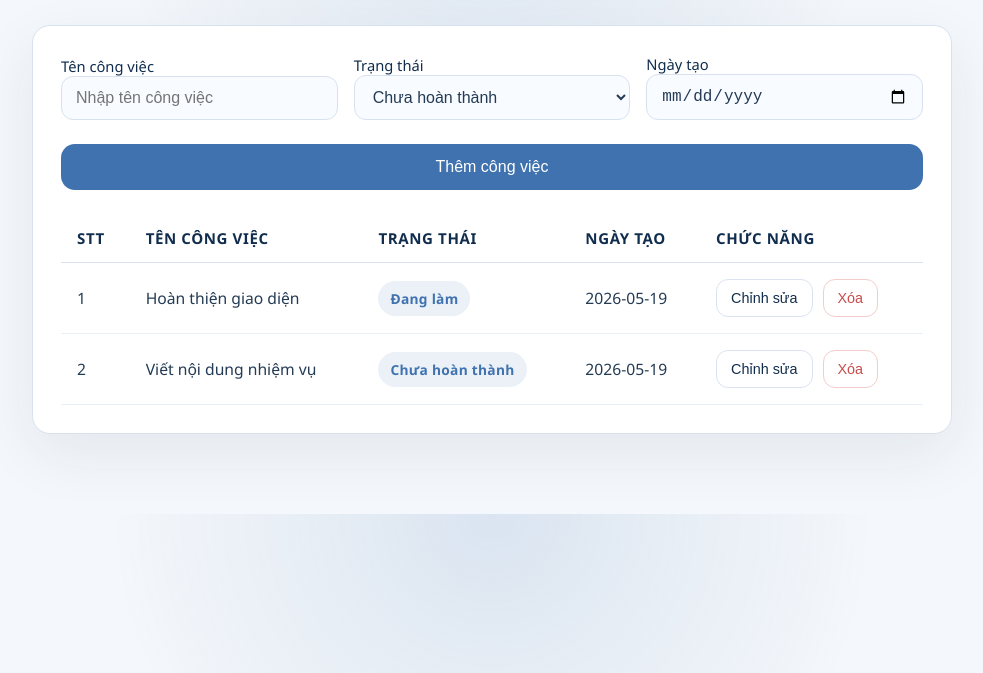
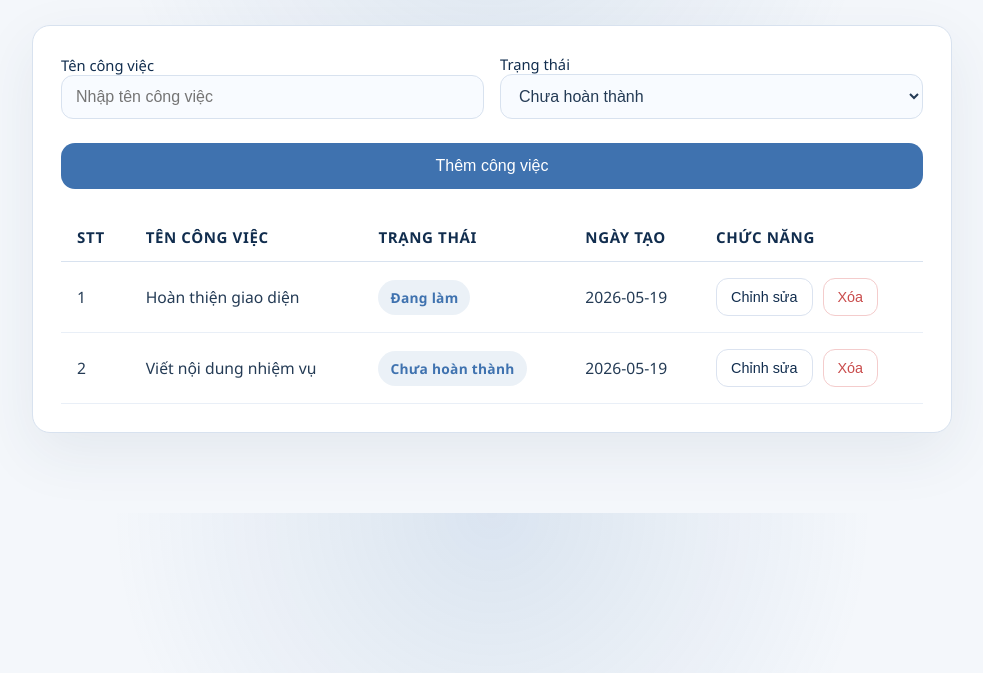
Before and after one commit to NgocKhanh145/to-do-list, a plain HTML site: page frontend/index.html in a window 1280 px wide. Shown: the part 127-800 px from the top of the page, without its empty margins (148-1131 px from the left). Drawn offline with Linux system fonts and the light colour scheme.

Commit message:
feat: create initial to-do list frontend interface with styling and task management structure

```diff
--- a/frontend/index.html
+++ b/frontend/index.html
@@ -66,7 +66,7 @@
 
 			.form-row {
 				display: grid;
-				grid-template-columns: 1fr 1fr 1fr;
+				grid-template-columns: 1fr 1fr;
 				gap: 16px;
 				align-items: end;
 				margin-bottom: 24px;
@@ -91,7 +91,7 @@
 			}
 
 			.form-row button {
-				grid-column: span 3;
+				grid-column: span 2;
 				background: var(--primary);
 				color: #fff;
 				border: none;
@@ -205,10 +205,6 @@
 							<option value="done">Hoàn thành</option>
 						</select>
 					</label>
-					<label>
-						Ngày tạo
-						<input type="date" />
-					</label>
 					<button type="button">Thêm công việc</button>
 				</div>
 
```
